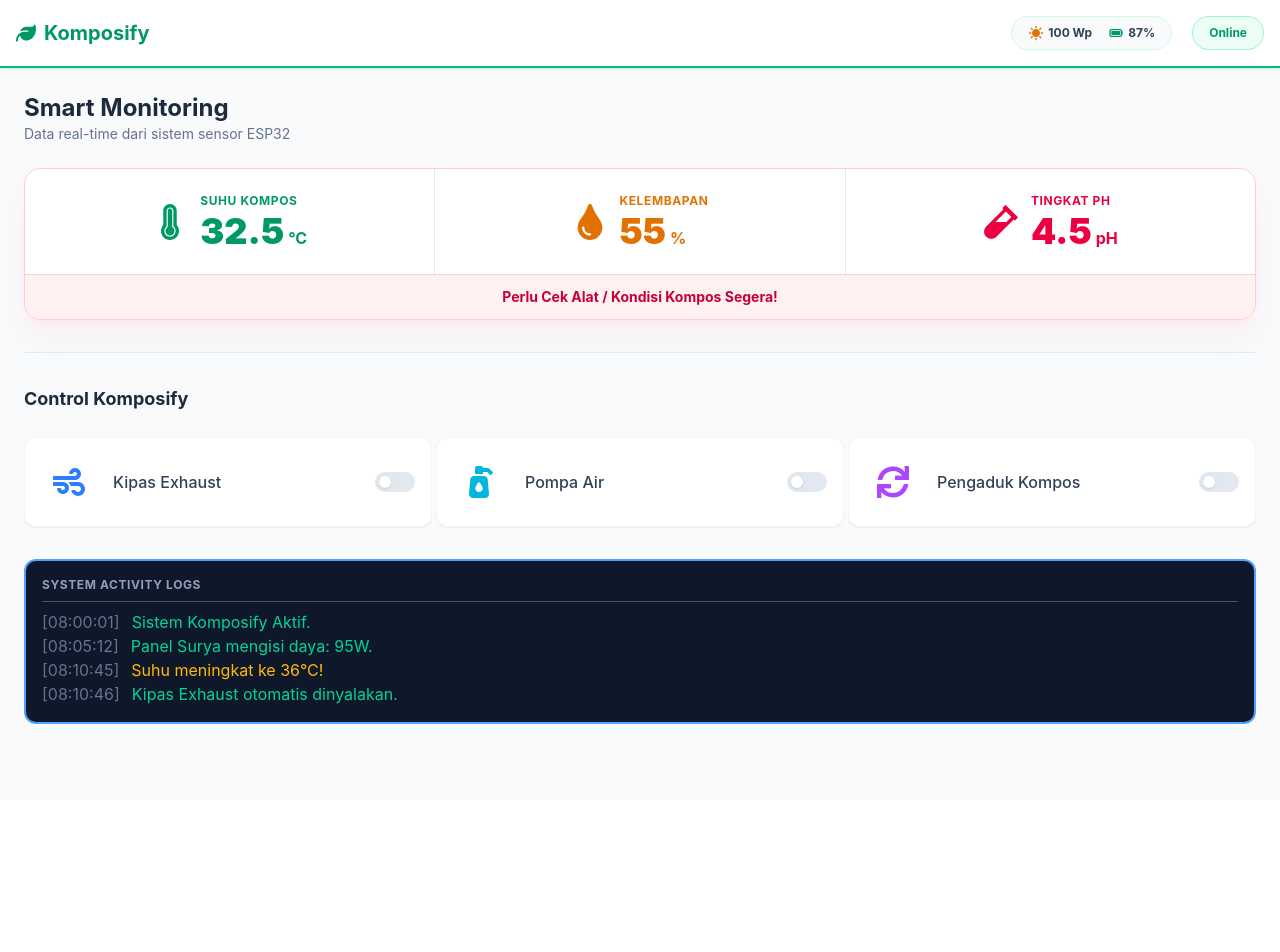
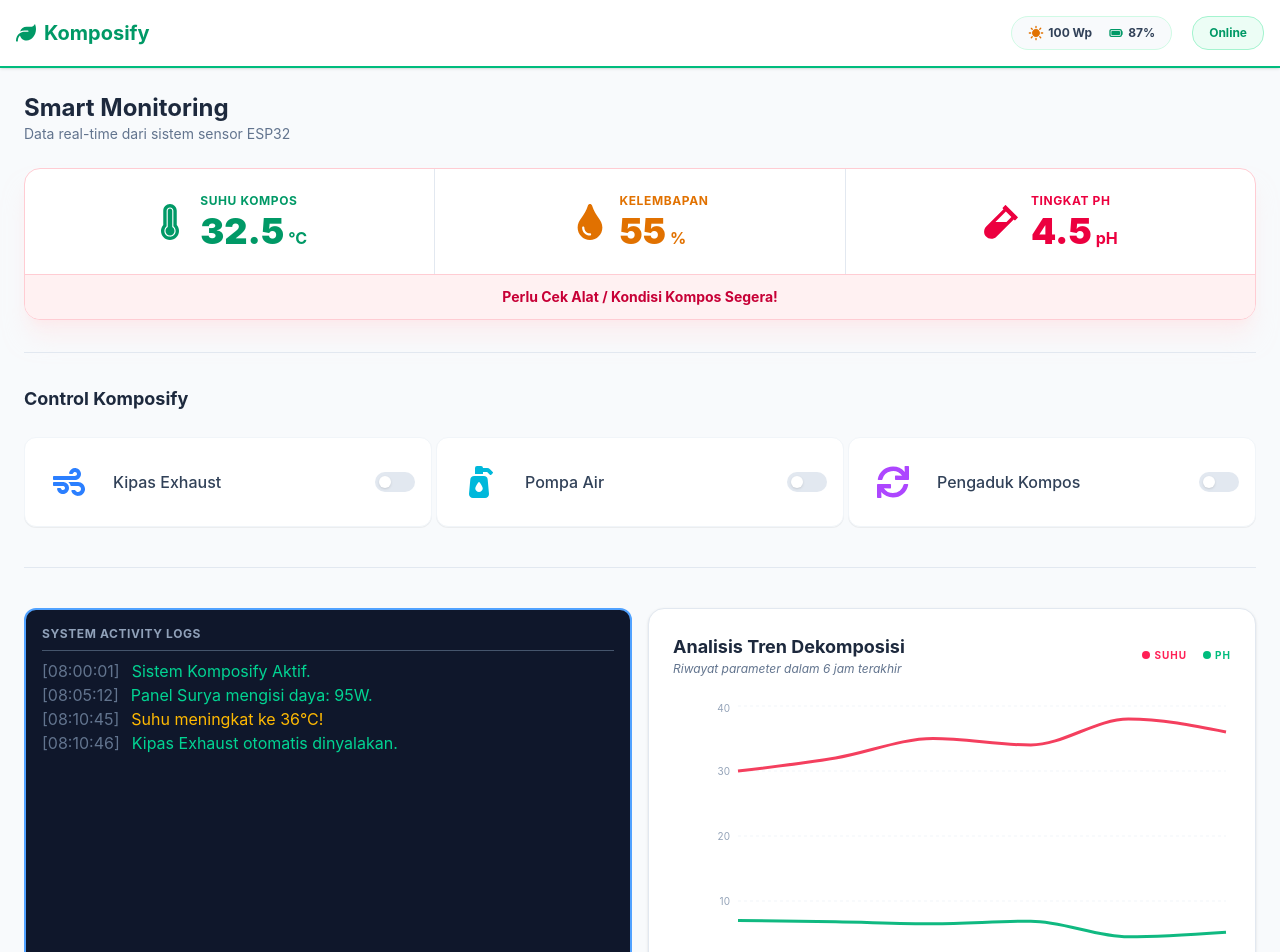
Before and after one commit to ZydZaidan/komposify-dashboard, a React (Vite) app: page / in a window 1280 px wide. Shown: the top 952 px of the page. Before the commit the page ends 800 px from the top, so only its background shows below. Built offline with nearby package versions, Linux system fonts and the light colour scheme.

Commit message:
Trendschart

```diff
--- a/src/App.jsx
+++ b/src/App.jsx
@@ -4,6 +4,7 @@ import SensorCard from "./components/SensorCard";
 import { FaThermometerFull, FaTint, FaVial } from "react-icons/fa";
 import ControlPanel from "./components/ControlPanel";
 import SystemLogs from "./components/SystemLogs";
+import TrendsChart from "./components/TrendsChart";
 
 function App() {
   const sensorData = [
@@ -44,7 +45,14 @@ function App() {
       message: "Kipas Exhaust otomatis dinyalakan.",
     },
   ]);
-
+  const chartData = [
+    { time: '08:00', suhu: 30, ph: 7.0 },
+    { time: '09:00', suhu: 32, ph: 6.8 },
+    { time: '10:00', suhu: 35, ph: 6.5 },
+    { time: '11:00', suhu: 34, ph: 6.9 },
+    { time: '12:00', suhu: 38, ph: 4.5 }, // Simulasi drop pH
+    { time: '13:00', suhu: 36, ph: 5.2 },
+  ];
   return (
     <div className="min-h-screen bg-slate-50 text-slate-900 font-sans">
       <Header />
@@ -62,7 +70,12 @@ function App() {
         <hr className="my-8 border-slate-200" />
         <div className="flex flex-col gap-8">
           <ControlPanel />
-          <SystemLogs logs={logs} />
+                  <hr className="my-2 border-slate-200" />
+
+          <div className="grid grid-cols-1 gap-4 md:grid-cols-2">
+            <SystemLogs logs={logs} />
+            <TrendsChart data={chartData} />
+          </div>
         </div>
 
       </main>
--- a/src/components/TrendsChart.jsx
+++ b/src/components/TrendsChart.jsx
@@ -0,0 +1,60 @@
+import React from 'react';
+import { LineChart, Line, XAxis, YAxis, CartesianGrid, Tooltip, ResponsiveContainer, Legend } from 'recharts';
+
+const TrendsChart = ({ data }) => {
+  return (
+    <div className="bg-white p-6 rounded-2xl border border-slate-200 shadow-sm h-100 w-full">
+      <div className="mb-6 flex justify-between items-center">
+        <div>
+          <h3 className="font-bold text-lg text-slate-800">Analisis Tren Dekomposisi</h3>
+          <p className="text-xs text-slate-500 italic">Riwayat parameter dalam 6 jam terakhir</p>
+        </div>
+        <div className="flex gap-4 text-[10px] font-bold uppercase tracking-widest">
+            <span className="flex items-center gap-1 text-rose-500"><div className="w-2 h-2 bg-rose-500 rounded-full"></div> Suhu</span>
+            <span className="flex items-center gap-1 text-emerald-500"><div className="w-2 h-2 bg-emerald-500 rounded-full"></div> pH</span>
+        </div>
+      </div>
+
+      <div className="h-75 w-full">
+        <ResponsiveContainer width="100%" height="100%">
+          <LineChart data={data}>
+            <CartesianGrid strokeDasharray="3 3" vertical={false} stroke="#f1f5f9" />
+            <XAxis
+              dataKey="time"
+              axisLine={false}
+              tickLine={false}
+              tick={{fill: '#94a3b8', fontSize: 10}}
+              dy={10}
+            />
+            <YAxis
+              axisLine={false}
+              tickLine={false}
+              tick={{fill: '#94a3b8', fontSize: 10}}
+            />
+            <Tooltip
+              contentStyle={{ borderRadius: '12px', border: 'none', boxShadow: '0 10px 15px -3px rgba(0,0,0,0.1)' }}
+            />
+            <Line
+              type="monotone"
+              dataKey="suhu"
+              stroke="#f43f5e"
+              strokeWidth={3}
+              dot={false}
+              activeDot={{ r: 6 }}
+            />
+            <Line
+              type="monotone"
+              dataKey="ph"
+              stroke="#10b981"
+              strokeWidth={3}
+              dot={false}
+              activeDot={{ r: 6 }}
+            />
+          </LineChart>
+        </ResponsiveContainer>
+      </div>
+    </div>
+  );
+};
+
+export default TrendsChart;
```
